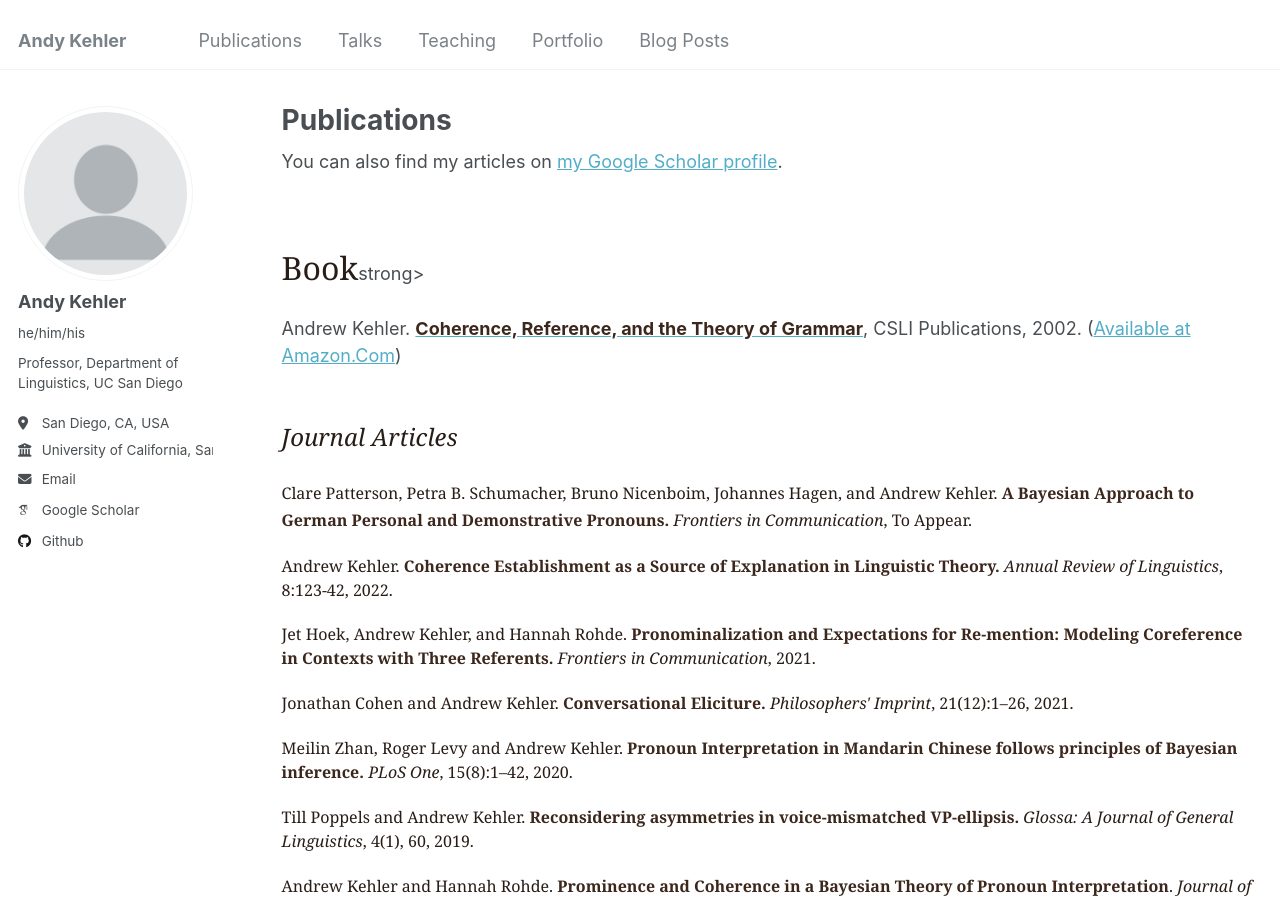
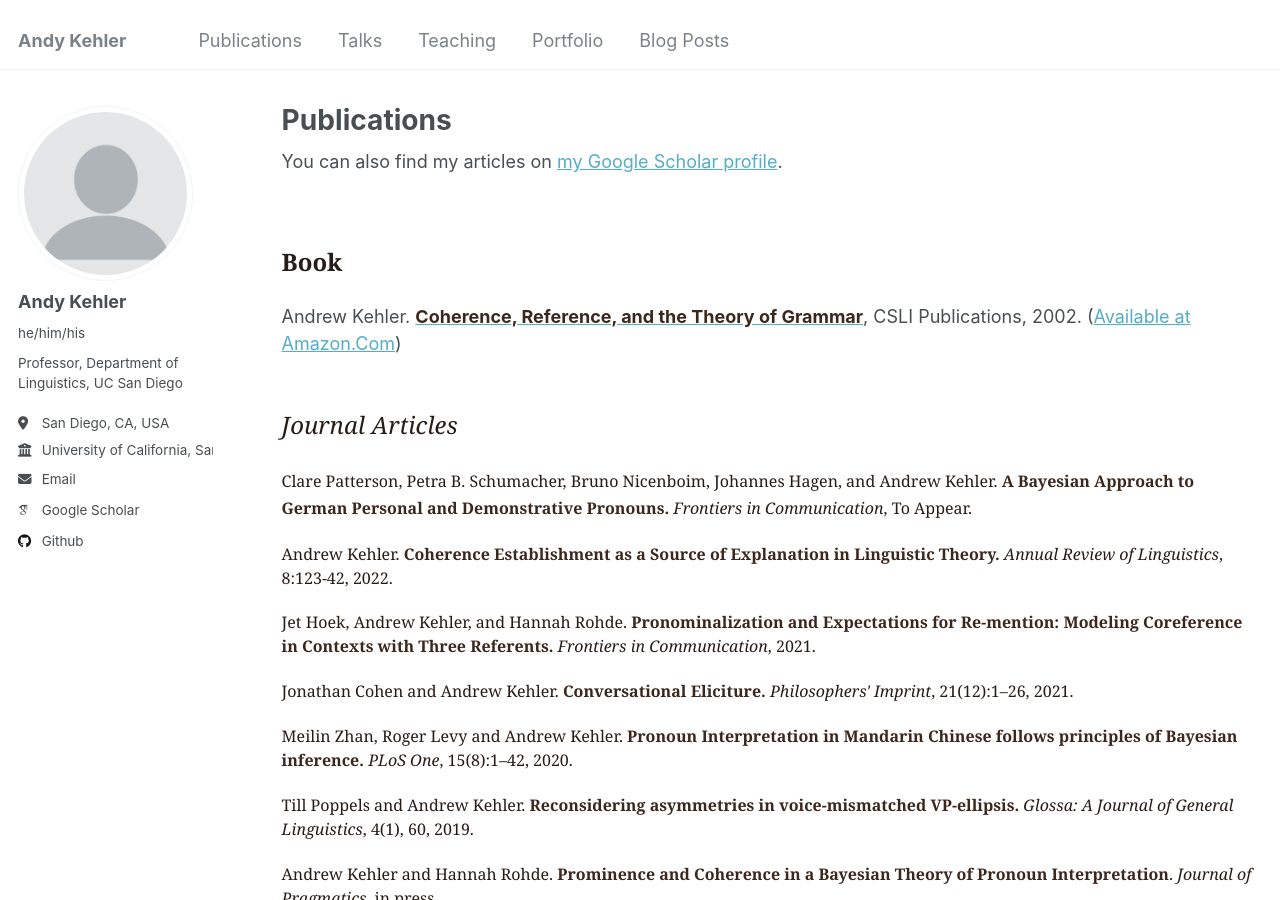
Before and after one commit to akehler/akehler.github.io, a Jekyll site: the page built from _pages/publications.html, in a window 1280 px wide and 900 px high. Built offline with Jekyll 4.4.1, drawn with Linux system fonts in a browser that asks for light colours; some web fonts are replaced.

Commit message:
Update publications.html

```diff
--- a/_pages/publications.html
+++ b/_pages/publications.html
@@ -11,7 +11,7 @@ author_profile: true
 
           <p>&nbsp;</p>
           <font face="Georgia, Times New Roman, Times, serif" color="#281C17">
-         <strong></strong><font size="6">Book</font></font>strong></p>
+         <strong><font size="5">Book</font></font></strong></p>
 
 
 Andrew
```
